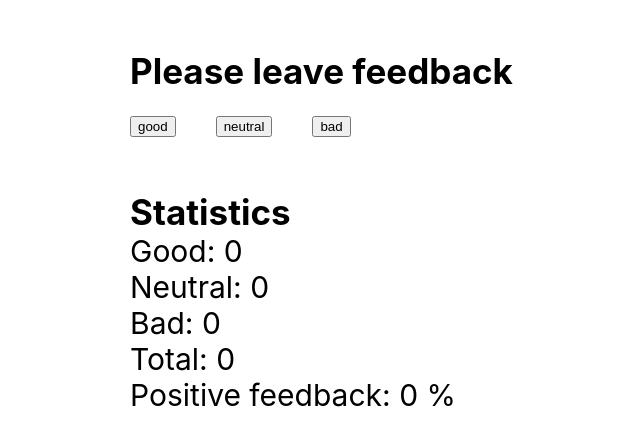
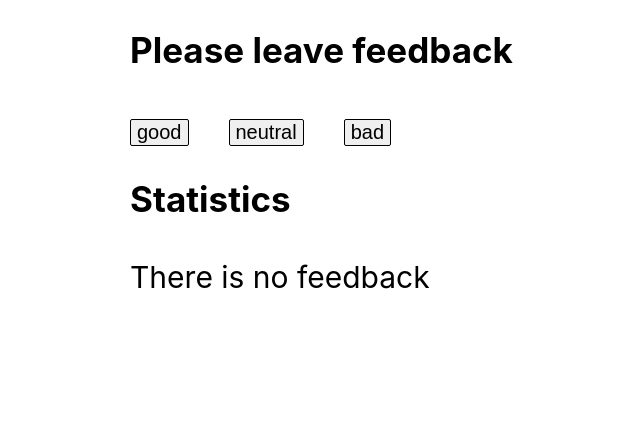
Before and after one commit to Midland707/goit-react-hw-02-feedback, a React (Create React App) app: page / in a window 1280 px wide. Shown: the top 446 px of the page, without its empty margins (310-950 px from the left). Built offline with nearby package versions, Linux system fonts and the light colour scheme.

Commit message:
add Notification - step4, +css

```diff
--- a/src/components/App.jsx
+++ b/src/components/App.jsx
@@ -2,6 +2,7 @@ import React, { Component } from 'react';
 import { Section } from 'components/Section/Section';
 import { FeedbackOptions } from 'components/FeedbackOptions/FeedbackOptions';
 import { Statistics } from 'components/Statistics/Statistics';
+import { Notification } from 'components/Notification/Notification';
 
 export class App extends Component {
   state = {
@@ -12,23 +13,20 @@ export class App extends Component {
     positivePercentage: 0,
   };
 
-  onLeaveFeedback = (event) => {
-    console.log("textContent", event.target.textContent);
+  onLeaveFeedback = event => {
+    console.log('textContent', event.target.textContent);
     if (event.target.textContent === 'good')
-    this.setState(state =>
-      ({
+      this.setState(state => ({
         good: state.good + 1,
-    }));
-        if (event.target.textContent === 'neutral')
-    this.setState(state =>
-      ({
+      }));
+    if (event.target.textContent === 'neutral')
+      this.setState(state => ({
         neutral: state.neutral + 1,
-    }));
-        if (event.target.textContent === 'bad')
-    this.setState(state =>
-      ({
+      }));
+    if (event.target.textContent === 'bad')
+      this.setState(state => ({
         bad: state.bad + 1,
-    }));
+      }));
 
     this.countTotalFeedback();
   };
@@ -45,7 +43,6 @@ export class App extends Component {
       positivePercentage: Number(((100 * state.good) / state.total).toFixed(0)),
     }));
   };
-
 
   render() {
     return (
@@ -72,6 +69,10 @@ export class App extends Component {
             total={this.state.total}
             positivePercentage={this.state.positivePercentage}
           />
+          <Notification
+            message="There is no feedback"
+            total={this.state.total}
+          />
         </Section>
       </div>
     );
--- a/src/components/FeedbackOptions/FeedbackOptions.jsx
+++ b/src/components/FeedbackOptions/FeedbackOptions.jsx
@@ -2,7 +2,7 @@ import PropTypes from 'prop-types';
 import css from './FeedbackOptions.module.css';
 
 export const FeedbackOptions = ({ options, onLeaveFeedback }) => (
-  <div>
+  <div className={css.buttonBlock}>
     {options.map((state, index) => (
       <button
         key={index}
--- a/src/components/FeedbackOptions/FeedbackOptions.module.css
+++ b/src/components/FeedbackOptions/FeedbackOptions.module.css
@@ -1,8 +1,19 @@
 .buttonOttions:hover {
   background-color: rgb(83, 200, 235);
+}
+
+.buttonBlock {
+  margin: 0;
 }
 
 .buttonOptions {
   cursor: pointer;
   margin-right: 40px;
+  font-size: 20px;
+  border: 1px solid;
+  border-radius: 2px;
 }
+
+.buttonOptions:hover {
+  background-color: aqua;
+}
--- /dev/null
+++ b/src/components/Notification/Notification.jsx
@@ -0,0 +1,11 @@
+import PropTypes from 'prop-types';
+import css from './Notification.module.css';
+
+export const Notification = ({ message, total }) => (
+  <div>{!total && <span className={css.notifi}>{message}</span>}</div>
+);
+
+Notification.propTypes = {
+  message: PropTypes.string.isRequired,
+  total: PropTypes.number.isRequired,
+};
--- /dev/null
+++ b/src/components/Notification/Notification.module.css
@@ -0,0 +1,3 @@
+.notifi {
+  font-size: 30px;
+}
--- a/src/components/Section/Section.module.css
+++ b/src/components/Section/Section.module.css
@@ -2,7 +2,5 @@
   width: 400px;
 }
 .title {
-  margin: 0;
-  margin-top: 50px;
   font-size: 35px;
 }
--- a/src/components/Statistics/Statistics.jsx
+++ b/src/components/Statistics/Statistics.jsx
@@ -9,11 +9,11 @@ export const Statistics = ({
   positivePercentage,
 }) => (
   <div className={css.statBlock}>
-    <span>Good: {good}</span>
-    <span>Neutral: {neutral}</span>
-    <span>Bad: {bad}</span>
-    <span>Total: {total}</span>
-    <span>Positive feedback: {positivePercentage} %</span>
+    {total > 0 && <span>Good: {good}</span>}
+    {total > 0 && <span>Neutral: {neutral}</span>}
+    {total > 0 && <span>Bad: {bad}</span>}
+    {total > 0 && <span>Total: {total}</span>}
+    {total > 0 && <span>Positive feedback: {positivePercentage} %</span>}
   </div>
 );
 
```
